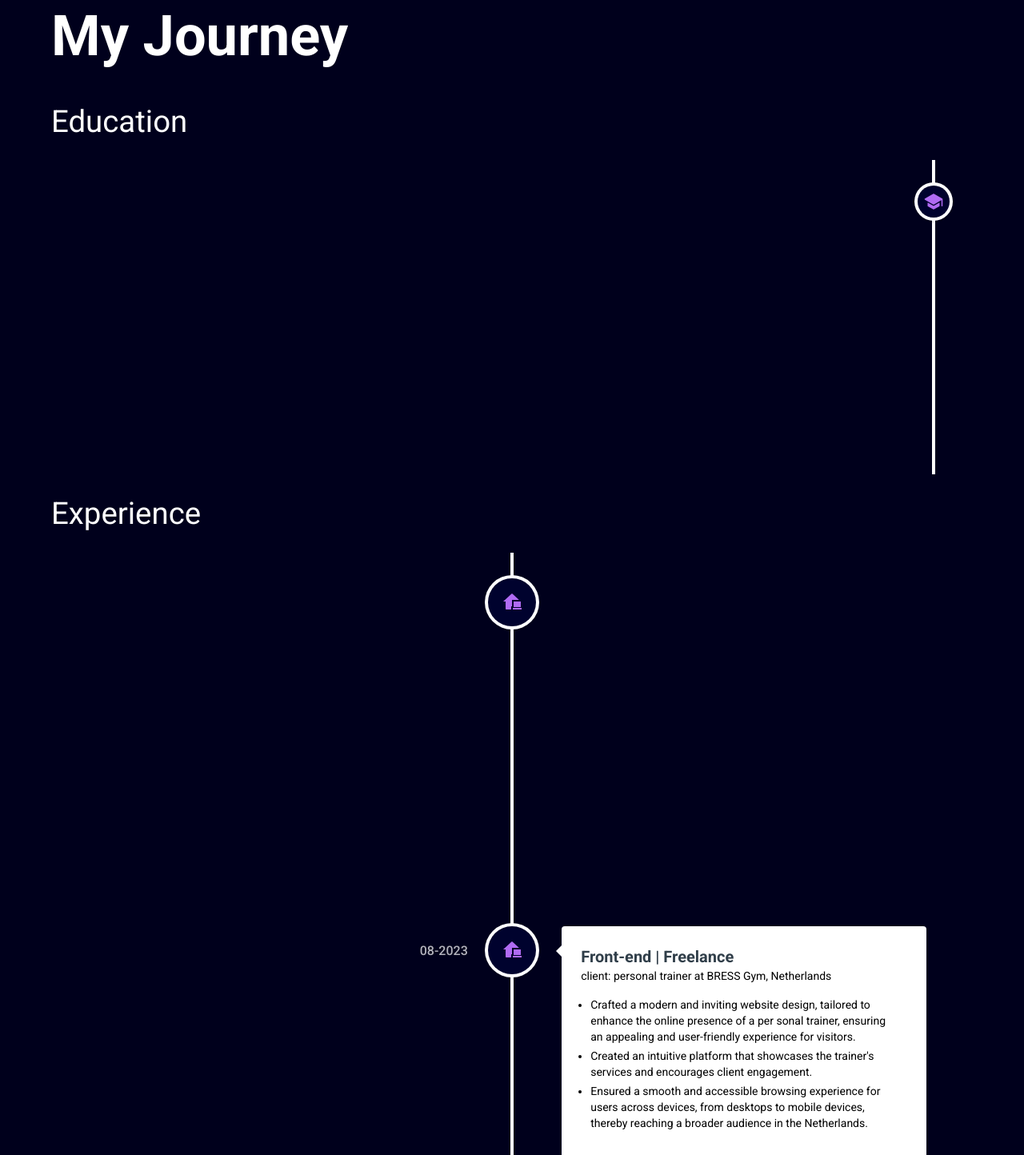
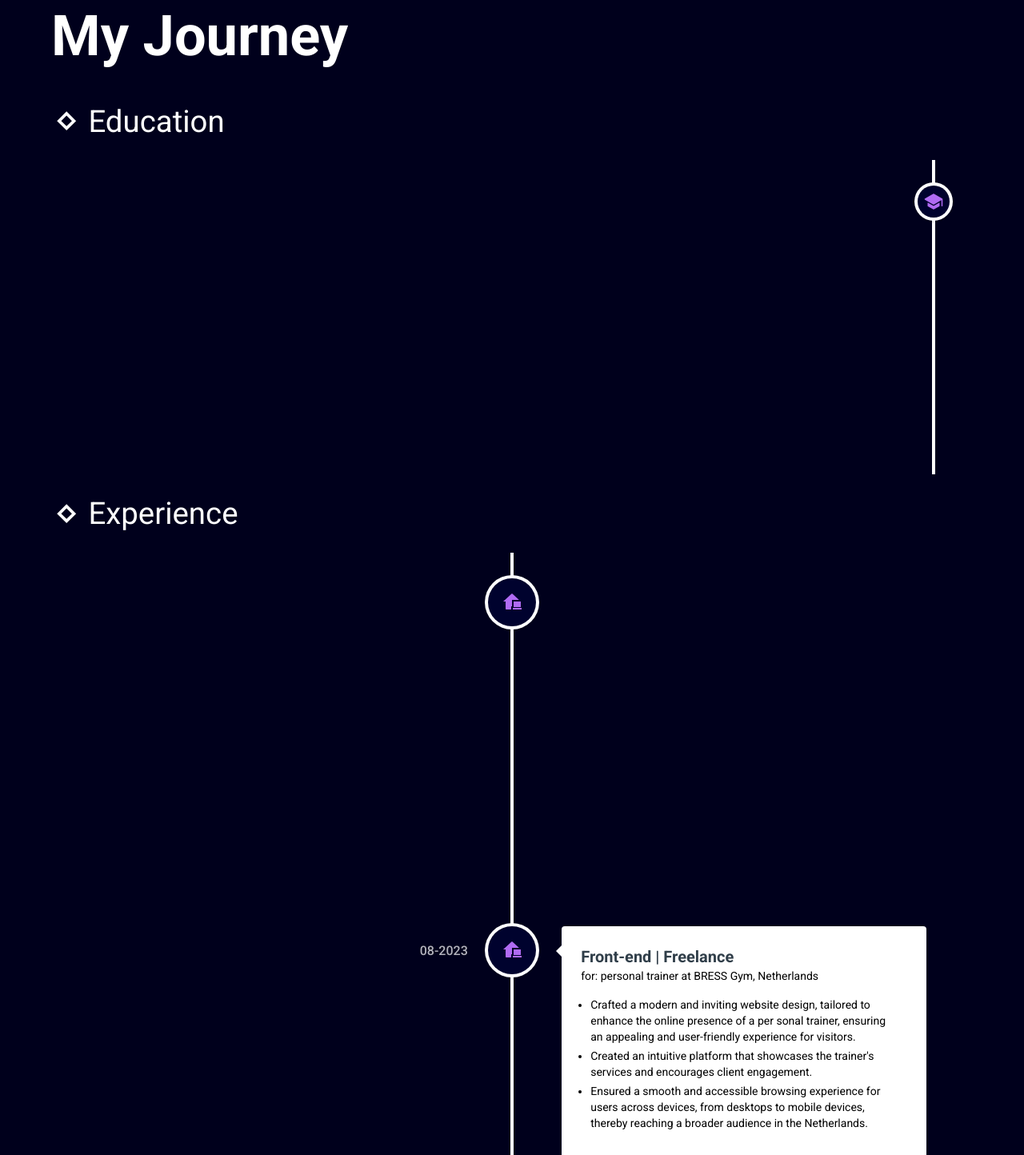
Before and after one commit to IvailoAtsv/portfolio, a React (Create React App) app: page / in a window 1280 px wide. Shown: the part 800-2244 px from the top of the page at 80% size. Built offline with nearby package versions, Linux system fonts and the light colour scheme; the HTML template or start-up script is replaced by a standard one; what tailwindcss-animated would draw is missing.

Commit message:
fix: polishing

```diff
--- a/src/components/Experience/EducationElement.jsx
+++ b/src/components/Experience/EducationElement.jsx
@@ -7,8 +7,8 @@ export const EducationElement =({icon, school, descriptionPoints, date, skills})
     return (
     <VerticalTimelineElement
     date={date}
-    dateClassName='md:text-white mx-2 md:m:0'
-     contentStyle={{ background: 'white', color: 'black', }}
+    dateClassName='xltext-white text-black mx-2 md:m:0'
+     contentStyle={{ background: 'white', color: 'black' }}
      contentArrowStyle={{ borderRight: '7px solid white' }}
      iconStyle={{ background: theme.background, color: theme.purple }}
      icon={icon}
--- a/src/components/Experience/Experience.jsx
+++ b/src/components/Experience/Experience.jsx
@@ -1,21 +1,21 @@
-import { VerticalTimeline, VerticalTimelineElement }  from 'react-vertical-timeline-component';
+import { VerticalTimeline, VerticalTimelineElement } from 'react-vertical-timeline-component';
 import 'react-vertical-timeline-component/style.min.css';
 import uniqid from 'uniqid'
 import { FaPeopleGroup } from "react-icons/fa6";
 import { EducationElement } from './EducationElement';
 import { ExperienceElement } from './ExperienceElement';
-import {theme} from './ExperienceElement'
-import {mentorship, educationCards, experienceCards} from '../../constants/experience'
-
+import { theme } from './ExperienceElement'
+import { mentorship, educationCards, experienceCards } from '../../constants/experience'
+import { VscDebugBreakpointLogUnverified } from "react-icons/vsc";
 
 export const Experience = () => {
 
   return (
     <div className='my-10 bg-background w-full h-full'>
       <div className='w-[90%] max-w-[1800px] mx-auto'>
-<h1 className="text-white mb-6 text-h1clamp font-bold sm:whitespace-nowrap">My Journey </h1>
+        <h1 className="text-white mb-6 text-h1clamp font-bold sm:whitespace-nowrap">My Journey</h1>
 
-<h2 className='my-5 text-white text-h3clamp'>Education</h2>
+<JourneyTitle text="Education" />
 
         <VerticalTimeline layout='1-column-right'>
           {educationCards.map(school =>
@@ -29,8 +29,8 @@ export const Experience = () => {
             />)}
         </VerticalTimeline>
 
-<h2 className='my-5 text-white text-h3clamp'>Experience</h2>
-<VerticalTimeline className='w-[90%]'>
+            <JourneyTitle text="Experience" />
+        <VerticalTimeline className=''>
           {experienceCards.map(job =>
             <ExperienceElement
               key={uniqid()}
@@ -42,14 +42,18 @@ export const Experience = () => {
               icon={job.icon}
             />)}
 
-  <h2 className='my-5 text-white text-h3clamp'>Other</h2>
-<VerticalTimeline>
-  <VerticalTimelineElement date={'11-2023 - ongoing'}
+
+        </VerticalTimeline>
+            <JourneyTitle text="Other" />
+        <VerticalTimeline layout="1-column-left">
+          <VerticalTimelineElement
+           date={'11-2023 - ongoing'}
+           className='md:text-white mx-2 md:m:0'
             dateClassName='md:text-white mx-2 md:m:0'
-     contentStyle={{ background: 'white', color: 'black', }}
+            contentStyle={{ background: 'white', color: 'black' }}
             contentArrowStyle={{ borderRight: '7px solid white' }}
             iconStyle={{ background: theme.background, color: theme.purple }}
-     icon={<FaPeopleGroup/>}
+            icon={<FaPeopleGroup />}
           >
             <h2 className="text-lg font-bold">Mentorship</h2>
             <ul className='p-3'>
@@ -59,7 +63,7 @@ export const Experience = () => {
               <li className='text-sm list-disc my-1'>Explaining programming concepts has reinforced my own understanding. Teaching others requires a thorough grasp of the material, and the mentorship has provided me with opportunities to revisit and solidify my knowledge. This mutual learning dynamic has contributed to my own growth as a programmer.</li>
             </ul>
 
-      <h3>The mentees learned:</h3>
+            <h3>Mutual improvements in:</h3>
             <div className='flex flex-wrap justify-start gap-1 items-start'>
               {mentorship.map(elem =>
                 <p key={`${uniqid()} - skill`} className='px-1 rounded-md border-purple self-start border-2 inline-block'>{elem}</p>
@@ -68,9 +72,11 @@ export const Experience = () => {
 
           </VerticalTimelineElement>
         </VerticalTimeline>
-
-</VerticalTimeline>
       </div>
     </div>
   )
 }
+
+const JourneyTitle = ({text}) => {
+ return  <h2 className='my-5 flex items-center justify-start gap-2 text-white text-h3clamp'><VscDebugBreakpointLogUnverified />{text}</h2>
+}
--- a/src/components/Experience/ExperienceElement.jsx
+++ b/src/components/Experience/ExperienceElement.jsx
@@ -14,14 +14,14 @@ export const theme = {
 export const ExperienceElement =({icon, jobTitle, descriptionPoints, date, company, skills})=>{
     return (<VerticalTimelineElement
     date={date}
-    dateClassName='md:text-white mx-2 md:m:0'
+    dateClassName='xl:text-white mx-2 md:m:0'
      contentStyle={{ background: 'white', color: 'black', }}
      contentArrowStyle={{ borderRight: '7px solid white' }}
      iconStyle={{ background: theme.background, color: theme.purple }}
      icon={icon}
    >
      <h2 className="text-lg font-bold">{jobTitle}</h2>
-     <h6 className="text-sm">client: {company}</h6>
+     <h6 className="text-sm">for: {company}</h6>
 
      <ul className='p-3'>{descriptionPoints.map(point => <li className='my-1 text-sm list-disc' key={uniqid()}>{point}</li>)}</ul>
 
--- a/src/components/Navbar.jsx
+++ b/src/components/Navbar.jsx
@@ -19,7 +19,7 @@ export function Navbar() {
                     </li>
 
                     <li className={liStyles}>
-                        <button className={navBtnStyle}>Experience</button>
+                        <button className={navBtnStyle}>My Journey</button>
                     </li>
                     <li className={liStyles}>
                         <button className={navBtnStyle}>Services</button>
--- a/src/constants/experience.js
+++ b/src/constants/experience.js
@@ -43,7 +43,7 @@ export const experienceCards = [
     icon:<RiHomeOfficeFill/>
 },
     {
-    jobTitle:'Front-end Freelance',
+    jobTitle:'Front-end | Freelance',
     date:'10-2023',
     company:'Alcona Solutions',
     descriptionPoints:[
```
Lines whose indentation alone changed are shown as unchanged.
